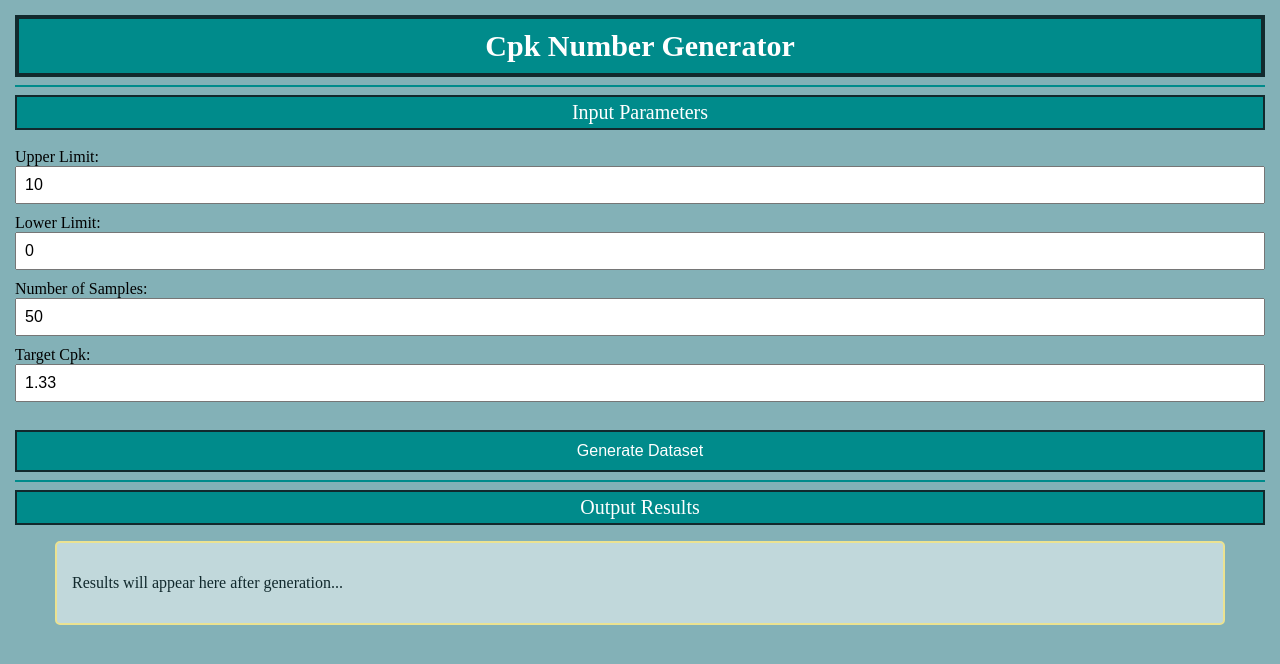
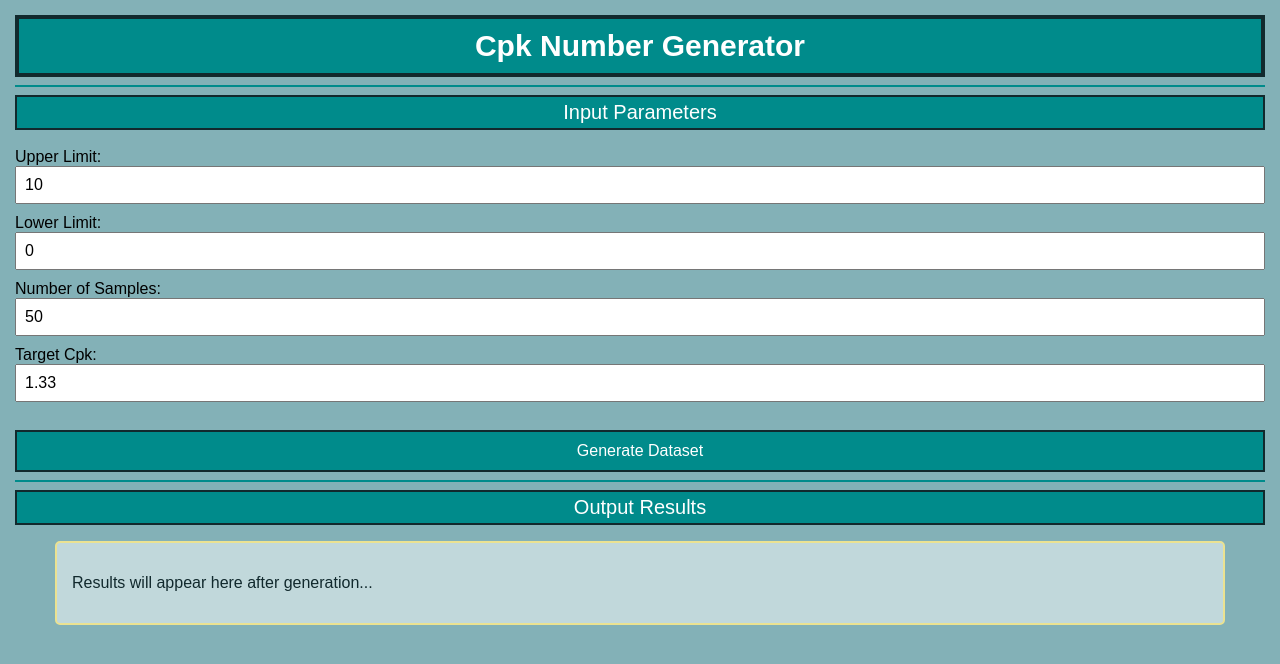
Before and after one commit to twalters603-collab/cpk-number-generator, a plain HTML site: page index.html in a window 1280 px wide. Drawn offline with Linux system fonts and the light colour scheme.

Commit message:
Update index.html
Updating font

```diff
--- a/index.html
+++ b/index.html
@@ -12,7 +12,7 @@
             text-align: center;
             font-size: 30px;
             color: white;
-            font-family: "calibri light";
+            font-family: "arial";
         }
         .subhead {
             background-color: darkcyan;
@@ -25,7 +25,7 @@
         }
         body {
             background-color: rgb(131, 177, 183);
-            font-family: "calibri light";
+            font-family: "arial";
             margin: 15px;
         }
         p { color: rgb(17, 41, 45); }
```
